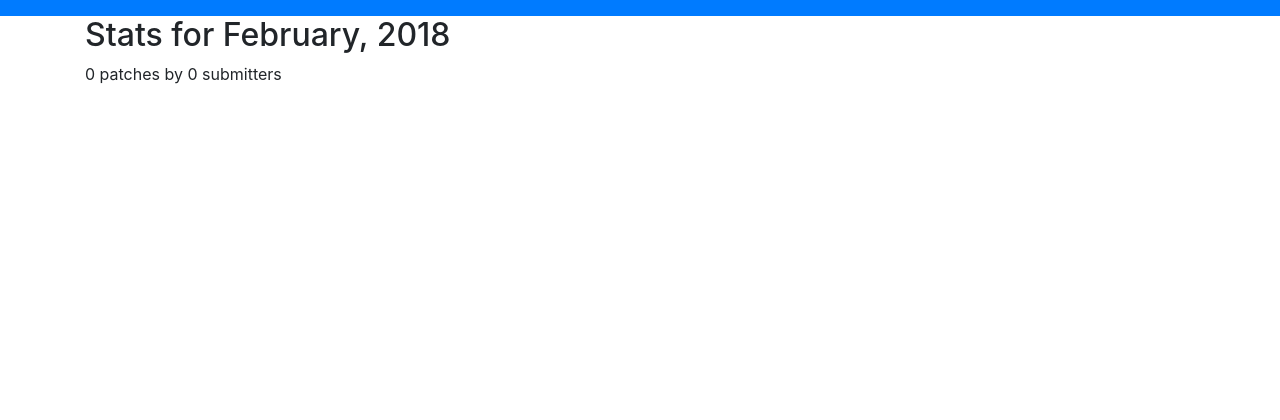
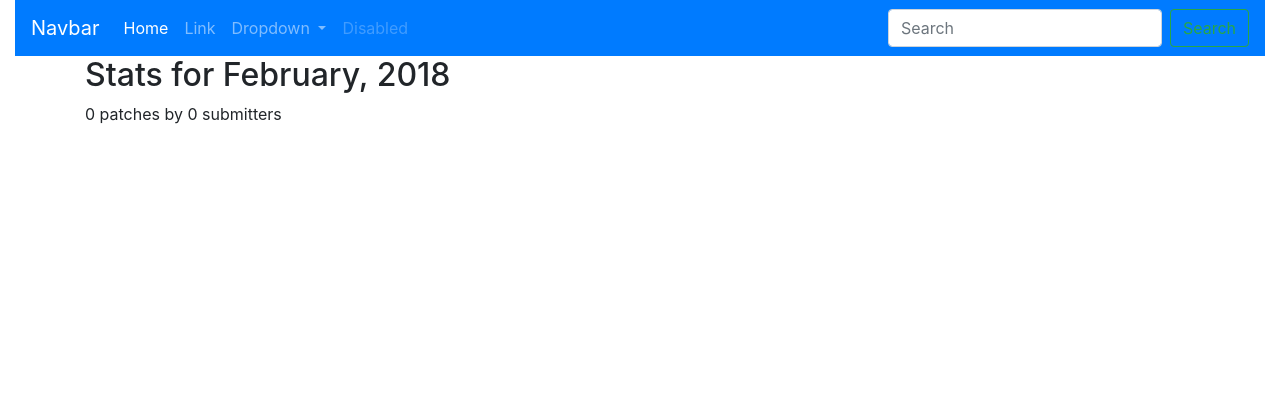
Before and after one commit to wikimedia/labs-tools-awmd-stats, a Flask app: page / in a window 1280 px wide. Shown: the top 420 px of the page. Before the commit the page ends 84 px from the top, so only its background shows below. Run offline with Flask 2, Linux system fonts and the light colour scheme; data that the repository does not hold is empty; some libraries are stand-ins or nearby versions.

Commit message:
nav content

```diff
--- a/templates/base.html
+++ b/templates/base.html
@@ -36,15 +36,48 @@
   </style>
 </head>
 <body>
-<nav class="navbar navbar-dark bg-primary">
-  <!-- Navbar content -->
-</nav>
-<div class="container-fluid">
-  <div class="row content">
+  <div class="container-fluid">
+    <nav class="navbar navbar-dark bg-primary navbar-expand-lg">
+      <a class="navbar-brand" href="#">Navbar</a>
+      <button class="navbar-toggler" type="button" data-toggle="collapse" data-target="#navbarSupportedContent" aria-controls="navbarSupportedContent" aria-expanded="false" aria-label="Toggle navigation">
+        <span class="navbar-toggler-icon"></span>
+      </button>
 
-      {% block content %}{% endblock %}
+      <div class="collapse navbar-collapse" id="navbarSupportedContent">
+        <ul class="navbar-nav mr-auto">
+          <li class="nav-item active">
+            <a class="nav-link" href="#">Home <span class="sr-only">(current)</span></a>
+          </li>
+          <li class="nav-item">
+            <a class="nav-link" href="#">Link</a>
+          </li>
+          <li class="nav-item dropdown">
+            <a class="nav-link dropdown-toggle" href="#" id="navbarDropdown" role="button" data-toggle="dropdown" aria-haspopup="true" aria-expanded="false">
+              Dropdown
+            </a>
+            <div class="dropdown-menu" aria-labelledby="navbarDropdown">
+              <a class="dropdown-item" href="#">Action</a>
+              <a class="dropdown-item" href="#">Another action</a>
+              <div class="dropdown-divider"></div>
+              <a class="dropdown-item" href="#">Something else here</a>
+            </div>
+          </li>
+          <li class="nav-item">
+            <a class="nav-link disabled" href="#">Disabled</a>
+          </li>
+        </ul>
+        <form class="form-inline my-2 my-lg-0">
+          <input class="form-control mr-sm-2" type="search" placeholder="Search" aria-label="Search">
+          <button class="btn btn-outline-success my-2 my-sm-0" type="submit">Search</button>
+        </form>
+      </div>
+    </nav>
   </div>
-</div>
+  <div class="container-fluid">
+    <div class="row content">
 
+        {% block content %}{% endblock %}
+    </div>
+  </div>
 </body>
 </html>
```
